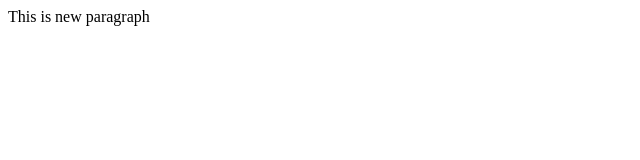
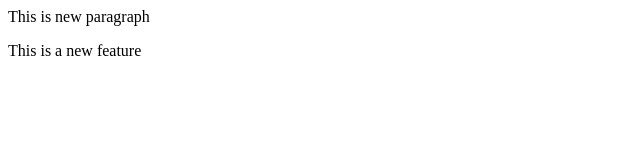
Before and after one commit to BhushanTathe/demo-project, a plain HTML site: page index.html in a window 1280 px wide. Shown: the whole page, without its empty margins (0-640 px from the left). Drawn offline with Linux system fonts and the light colour scheme.

Commit message:
New feature added

```diff
--- a/index.html
+++ b/index.html
@@ -1 +1,2 @@
 <P>This is new paragraph</P>
+<div>This is a new feature</div>
```
